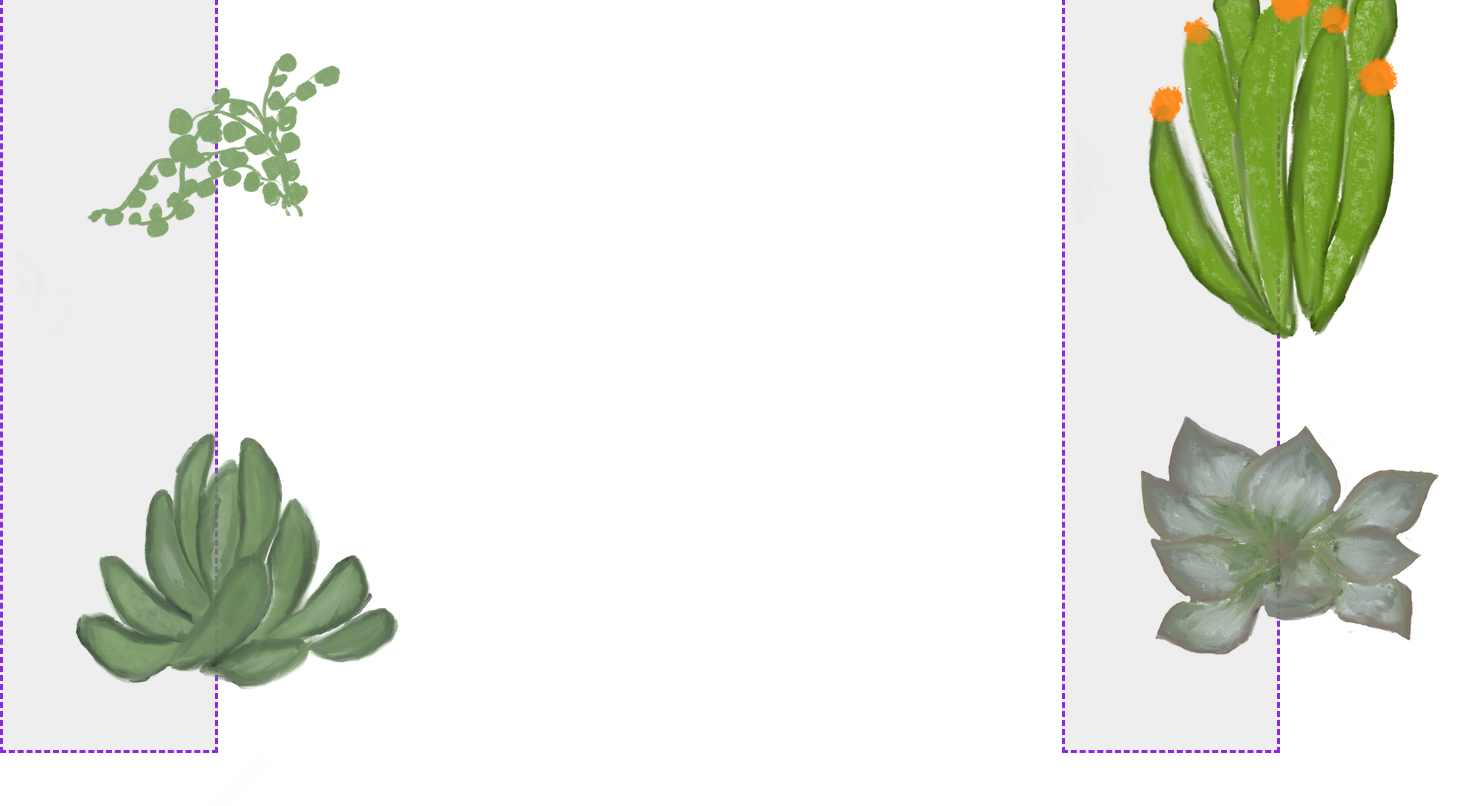
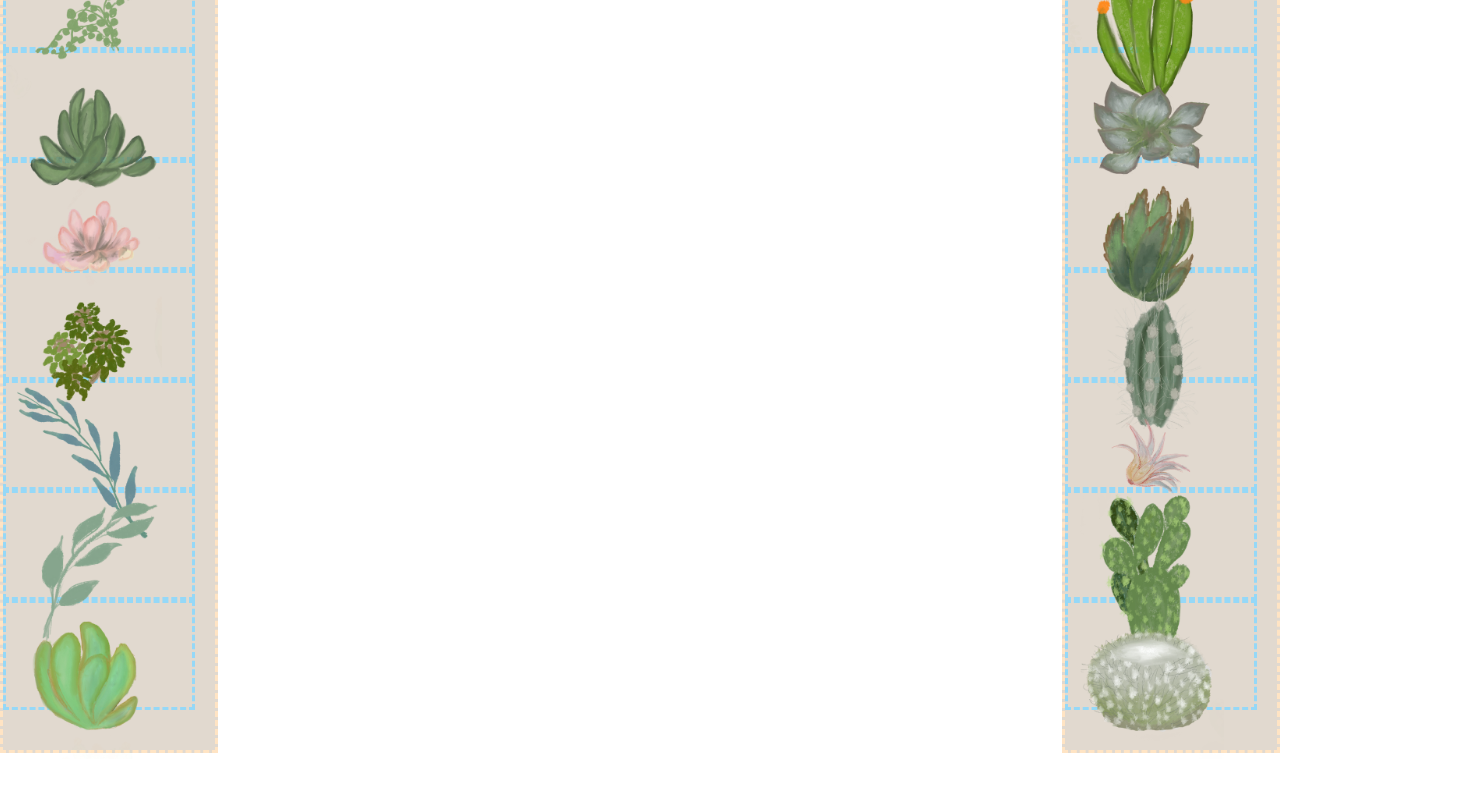
Before and after one commit to ElTunas06/pw-terrarium-2023a, a plain HTML site: page index.html in a window 1280 px wide. Shown: the part 73-879 px from the top of the page, 1475 px wide, since content can reach past the window. After the commit the page ends 832 px from the top, so only its background shows below. Drawn offline with Linux system fonts and the light colour scheme.

Commit message:
⭐ Posicionamiento de holders y plants

```diff
--- a/style.css
+++ b/style.css
@@ -1,30 +1,41 @@
-/* Estilos del  terrario */
+/* Estilos terrario */
+/*selector de etiqueta*/
 h1{
-    color:indigo;
+   color: thistle;
    text-align: center;
+
+ }
+
+ .container{
+  background-color: #E1D9Cf;
+  height: 100%;
+  width: 15%;
+  top: 0px;
+  position: absolute;
+  padding: 10px;
+  border: 3px;
+  border-color: bisque;
+  border-style: dashed;
  }
 
 #left-container{
-    background-color: #eee;
-    width: 15%;
-    height: 100%;
    left: 0px;
-    top: 0px;
-    position: absolute;
-    border: 3px;
-    border-style: dashed;
-    border-color: blueviolet;
-    padding: 10px;
 }
 #right-container{
-    background-color: #eee;
-    width: 15%;
-    height: 100%;
    right: 0px;
-    top: 0px;
+}
+
+.plant-holder{
+  position: relative;
+  height: 13%;
+  left: -10px;
+  border: 3px;
+  border-color: rgb(149, 216, 247);
+  border-style: dashed;
+}
+.plant{
   position: absolute;
-    border: 3px;
-    border-style: dashed;
-    border-color: blueviolet;
-    padding: 10px;
+  max-width: 150%;
+  max-height: 150%;
+  z-index: 2;
 }
```
Lines whose indentation alone changed are shown as unchanged.
